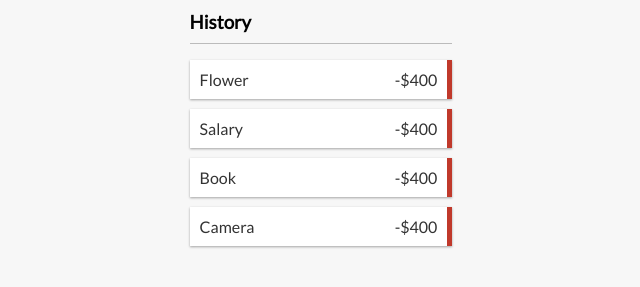
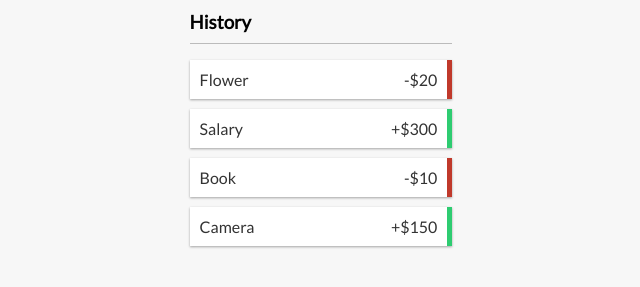
Before and after one commit to kelliksimons/Budget-Tracker, a React (Create React App) app: page / in a window 1280 px wide. Shown: the part 269-556 px from the top of the page, without its empty margins (319-959 px from the left). Built offline with nearby package versions, Linux system fonts and the light colour scheme.

Commit message:
added ternary operators for negative and positive expenses, also if it is positive show green : red

```diff
--- a/src/components/Transaction.js
+++ b/src/components/Transaction.js
@@ -1,9 +1,10 @@
 import React from 'react'
 
 export const Transaction = ({transaction}) => { //transaction is a prop that is passed from TransactionList component
+  const sign = transaction.amount < 0 ? '-' : '+'; //if amount is negative, then sign is '-' else '+'
   return (
-    <li className="minus">
-    {transaction.text} <span>-$400</span><button className="delete-btn">x</button>
+    <li className={transaction.amount < 0 ? 'minus': 'plus'}>
+    {transaction.text} <span>{sign}${Math.abs(transaction.amount)}</span><button className="delete-btn">x</button>
   </li>
   )
 }
```
